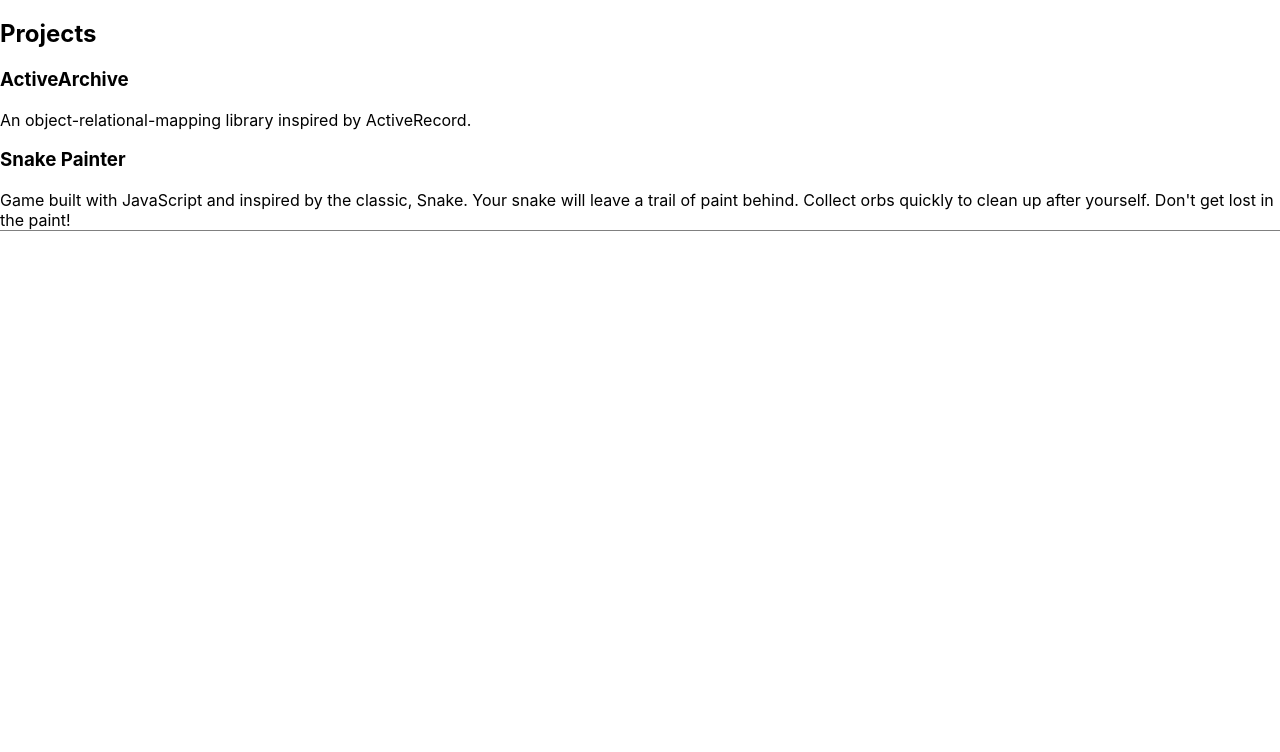
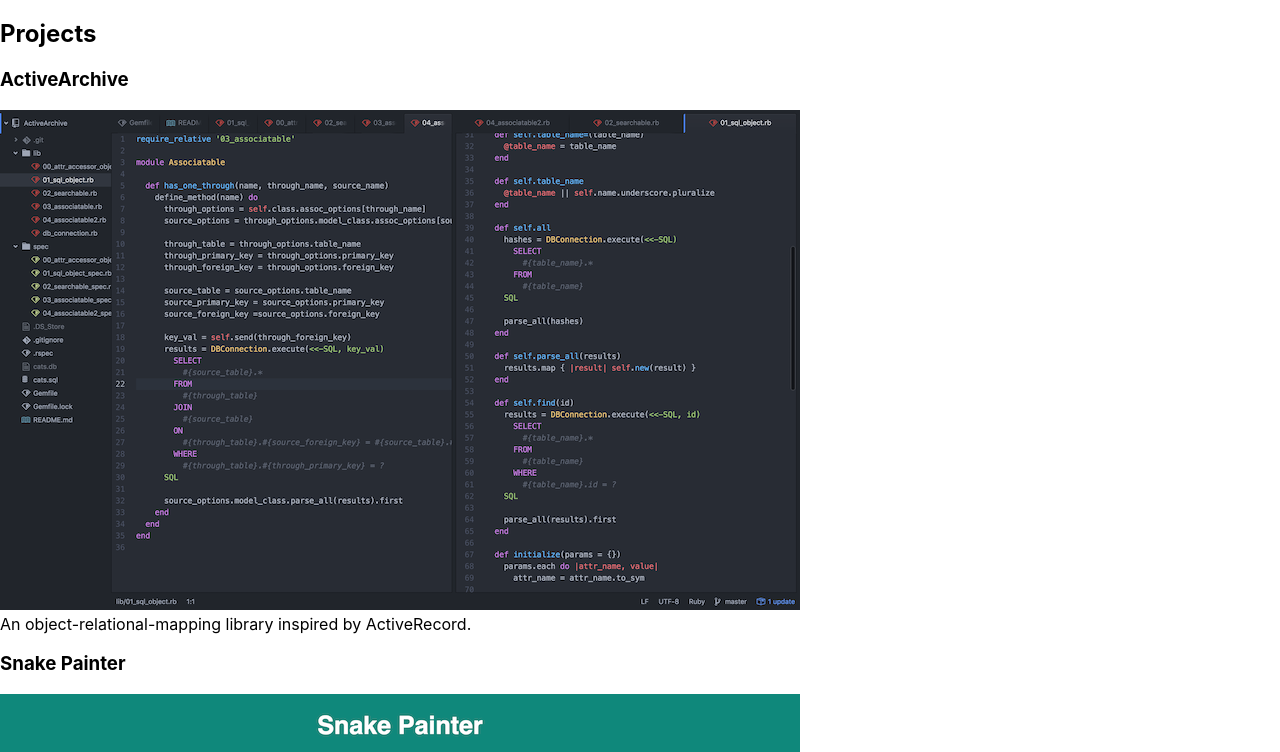
Before and after one commit to jaminc/portfolio-with-react, a React (Create React App) app: page / in a window 1280 px wide. Shown: the part 980-1732 px from the top of the page. Before the commit the page ends 1211 px from the top, so only its background shows below. Built offline with nearby package versions, Linux system fonts and the light colour scheme.

Commit message:
Add project images

```diff
--- a/src/components/projects/Projects.tsx
+++ b/src/components/projects/Projects.tsx
@@ -9,6 +9,7 @@
         return (
           <>
             <h3>{project.title}</h3>
+            <img src={project.imgSrc} alt="" />
             <div>{project.description}</div>
           </>
         );
--- a/src/data/projects.ts
+++ b/src/data/projects.ts
@@ -1,4 +1,7 @@
 import { Projects } from "../types/projects";
+
+import activeRecordImage from "../images/active-archive-screenshot.png";
+import snakePainterImage from "../images/snake-screenshot.png";
 
 const projects: Projects = [
   {
@@ -6,6 +9,7 @@
     description:
       "An object-relational-mapping library inspired by ActiveRecord.",
     sourceCodeLink: "https://github.com/jaminc//ActiveArchive",
+    imgSrc: activeRecordImage,
   },
   {
     title: "Snake Painter",
@@ -13,6 +17,7 @@
       "Game built with JavaScript and inspired by the classic, Snake. Your snake will leave a trail of paint behind. Collect orbs quickly to clean up after yourself. Don't get lost in the paint!",
     sourceCodeLink: "https://github.com/jaminc//snake",
     pageLink: "https://github.com/jaminc//ActiveArchive",
+    imgSrc: snakePainterImage,
   },
 ];
 
--- a/src/types/projects.ts
+++ b/src/types/projects.ts
@@ -3,6 +3,7 @@
   description: string;
   sourceCodeLink: string;
   pageLink?: string;
+  imgSrc: string;
 };
 
 export type Projects = Project[];
```
Also changed, not shown: src/images/active-archive-screenshot.png (added), src/images/snake-screenshot.png (added).
